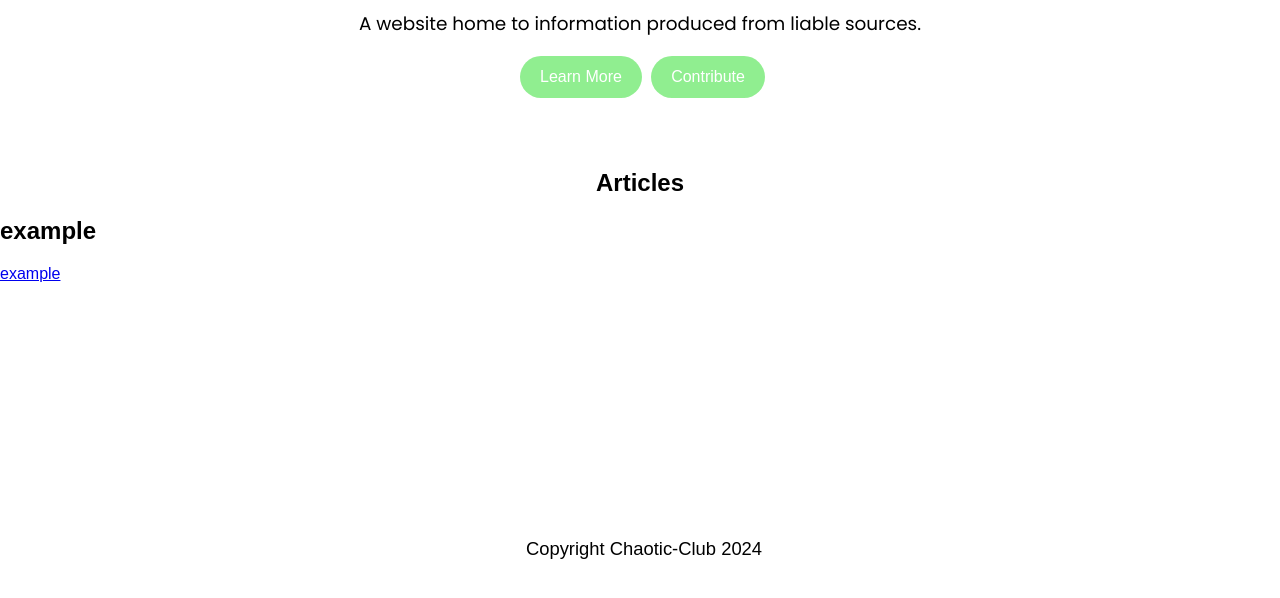
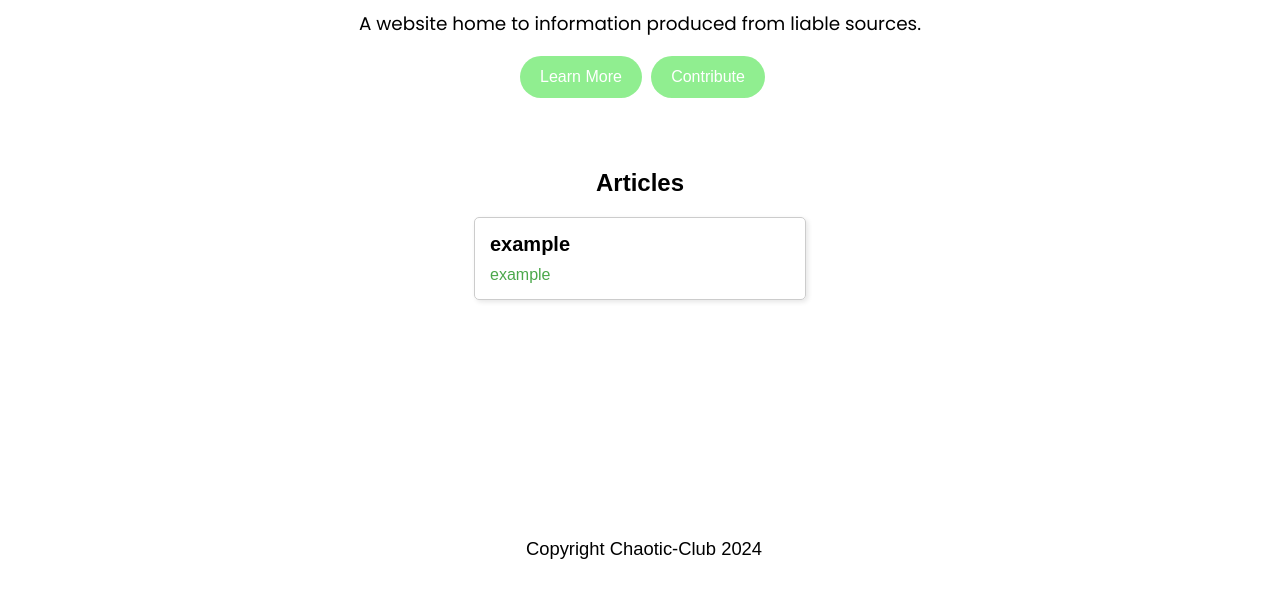
Before and after one commit to mrchaoticx/Chaotic-Club, a website: page index.html in a window 1280 px wide. Shown: the part 218-816 px from the top of the page. Drawn offline with Linux system fonts and the light colour scheme.

Commit message:
Update index.html

```diff
--- a/index.html
+++ b/index.html
@@ -5,6 +5,7 @@
     <meta name="viewport" content="width=device-width, initial-scale=1.0">
     <title>Chaotic Club</title>
     <link rel="stylesheet" href="styles/global.css"/>
+    <link rel="stylesheet" href="styles/article-menu.css">
     <link rel="preconnect" href="https://fonts.googleapis.com">
     <link rel="preconnect" href="https://fonts.gstatic.com" crossorigin>
     <link href="https://fonts.googleapis.com/css2?family=Poppins:ital,wght@0,100;0,200;0,300;0,400;0,500;0,600;0,700;0,800;0,900;1,100;1,200;1,300;1,400;1,500;1,600;1,700;1,800;1,900&family=Source+Code+Pro:ital,wght@0,200..900;1,200..900&display=swap" rel="stylesheet">
```
